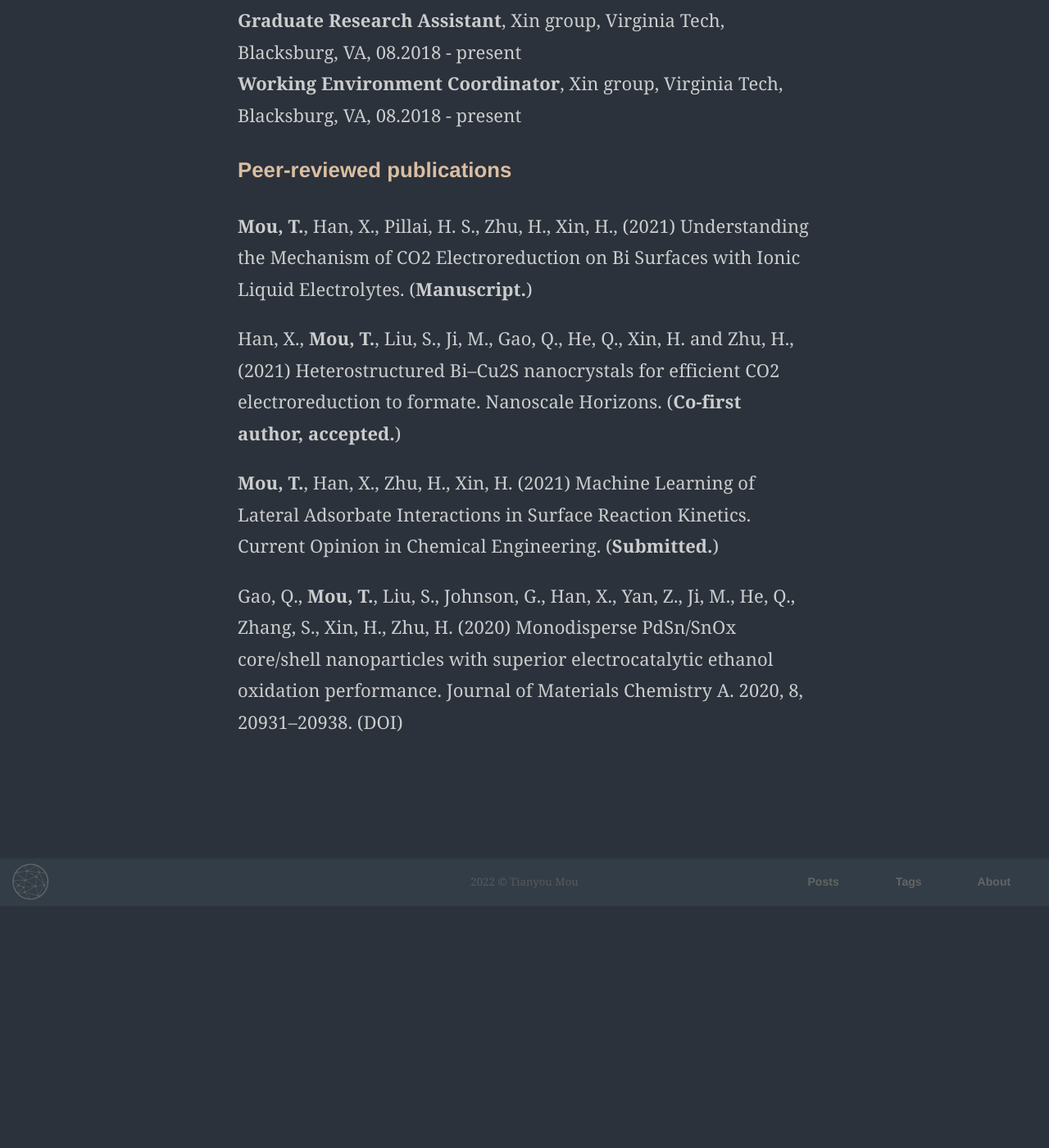
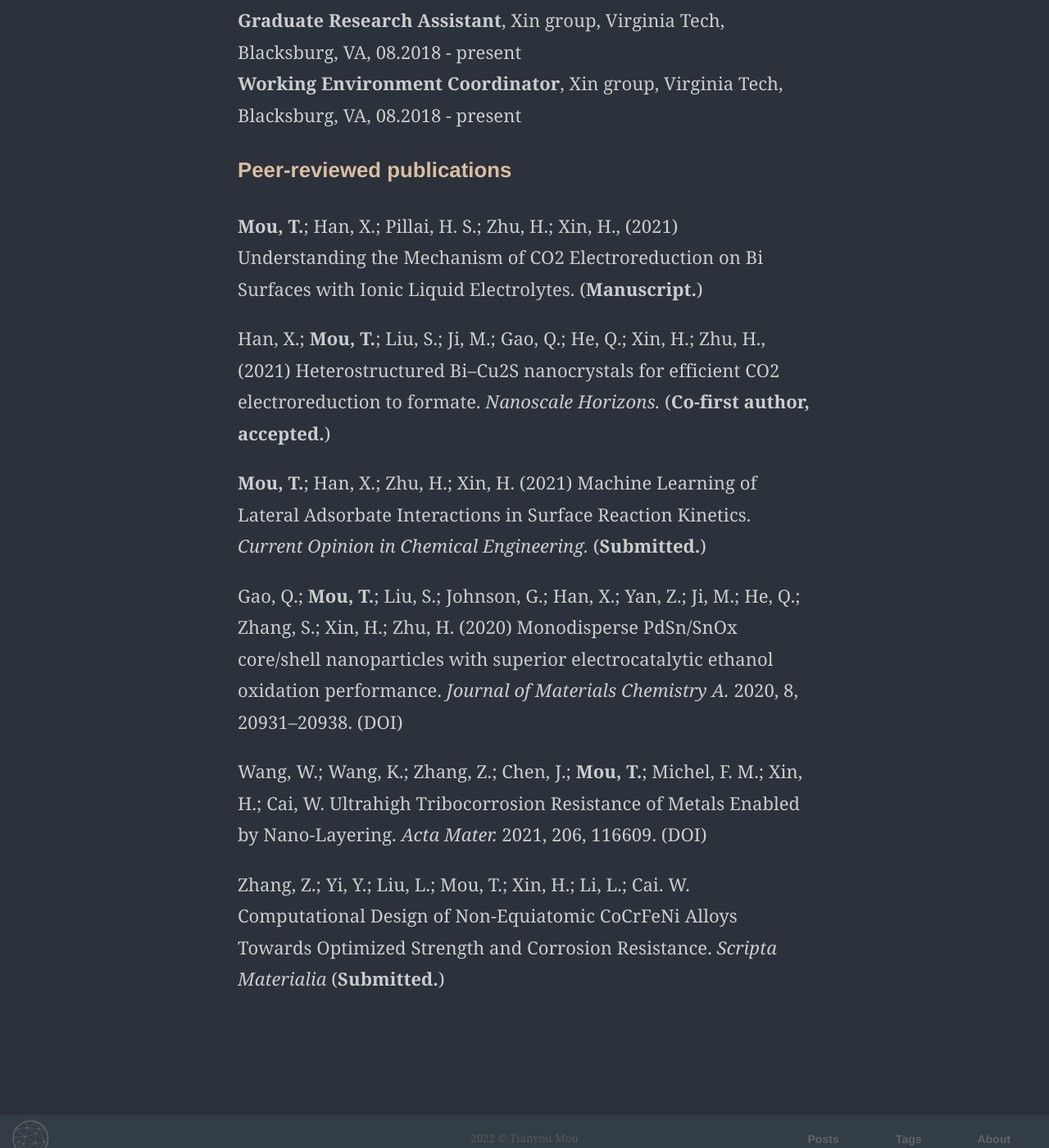
Before and after one commit to mutianyou2013/mutianyou2013.github.io, a Jekyll site: the page built from _pages/about.html, in a window 1280 px wide and 1400 px high, scrolled down 1111 px. Shown: the whole window at 82% size. Built offline with Jekyll 4.4.1, drawn with Linux system fonts in a browser that asks for light colours; some web fonts are replaced; before the commit the page ends 2216 px from its top, so only the background shows below that.

Commit message:
Update about.html

```diff
--- a/_pages/about.html
+++ b/_pages/about.html
@@ -48,11 +48,12 @@ permalink: about:output_ext
 
 	<b>Working Environment Coordinator</b>, Xin group, Virginia Tech, Blacksburg, VA, 08.2018 - present<br></p>
       <h3>Peer-reviewed publications</h3>
-      <p><b>Mou, T.</b>, Han, X., Pillai, H. S., Zhu, H., Xin, H., (2021) Understanding the Mechanism of CO2 Electroreduction on Bi Surfaces with Ionic Liquid Electrolytes. (<b>Manuscript.</b>)</p>
-      <p>Han, X., <b>Mou, T.</b>, Liu, S., Ji, M., Gao, Q., He, Q., Xin, H. and Zhu, H., (2021) Heterostructured Bi–Cu2S nanocrystals for efficient CO2 electroreduction to formate. Nanoscale Horizons. (<b>Co-first author, accepted.</b>)</p>
-      <p><b>Mou, T.</b>, Han, X., Zhu, H., Xin, H. (2021) Machine Learning of Lateral Adsorbate Interactions in Surface Reaction Kinetics. Current Opinion in Chemical Engineering. (<b>Submitted.</b>)</p>
-      <p>Gao, Q., <b>Mou, T.</b>, Liu, S., Johnson, G., Han, X., Yan, Z., Ji, M., He, Q., Zhang, S., Xin, H., Zhu, H. (2020) Monodisperse PdSn/SnOx core/shell nanoparticles with superior electrocatalytic ethanol oxidation performance. Journal of Materials Chemistry A. 2020, 8, 20931–20938. (DOI)</p>
-
+      <p><b>Mou, T.</b>; Han, X.; Pillai, H. S.; Zhu, H.; Xin, H., (2021) Understanding the Mechanism of CO2 Electroreduction on Bi Surfaces with Ionic Liquid Electrolytes. (<b>Manuscript.</b>)</p>
+      <p>Han, X.; <b>Mou, T.</b>; Liu, S.; Ji, M.; Gao, Q.; He, Q.; Xin, H.; Zhu, H., (2021) Heterostructured Bi–Cu2S nanocrystals for efficient CO2 electroreduction to formate. <i>Nanoscale Horizons.</i> (<b>Co-first author, accepted.</b>)</p>
+      <p><b>Mou, T.</b>; Han, X.; Zhu, H.; Xin, H. (2021) Machine Learning of Lateral Adsorbate Interactions in Surface Reaction Kinetics. <i>Current Opinion in Chemical Engineering.</i> (<b>Submitted.</b>)</p>
+      <p>Gao, Q.; <b>Mou, T.</b>; Liu, S.; Johnson, G.; Han, X.; Yan, Z.; Ji, M.; He, Q.; Zhang, S.; Xin, H.; Zhu, H. (2020) Monodisperse PdSn/SnOx core/shell nanoparticles with superior electrocatalytic ethanol oxidation performance. <i>Journal of Materials Chemistry A.</i> 2020, 8, 20931–20938. (DOI)</p>
+      <p>Wang, W.; Wang, K.; Zhang, Z.; Chen, J.;<b> Mou, T.</b>; Michel, F. M.; Xin, H.; Cai, W. Ultrahigh Tribocorrosion Resistance of Metals Enabled by Nano-Layering. <i>Acta Mater.</i> 2021, 206, 116609. (DOI)</p>
+      <p>Zhang, Z.; Yi, Y.; Liu, L.; Mou, T.; Xin, H.; Li, L.; Cai. W. Computational Design of Non-Equiatomic CoCrFeNi Alloys Towards Optimized Strength and Corrosion Resistance. <i>Scripta Materialia</i> (<b>Submitted.</b>)
     </section> <!-- End About Body-->
   </div> <!-- End About Container -->
 </div> <!-- End Small Wrapper -->
```
